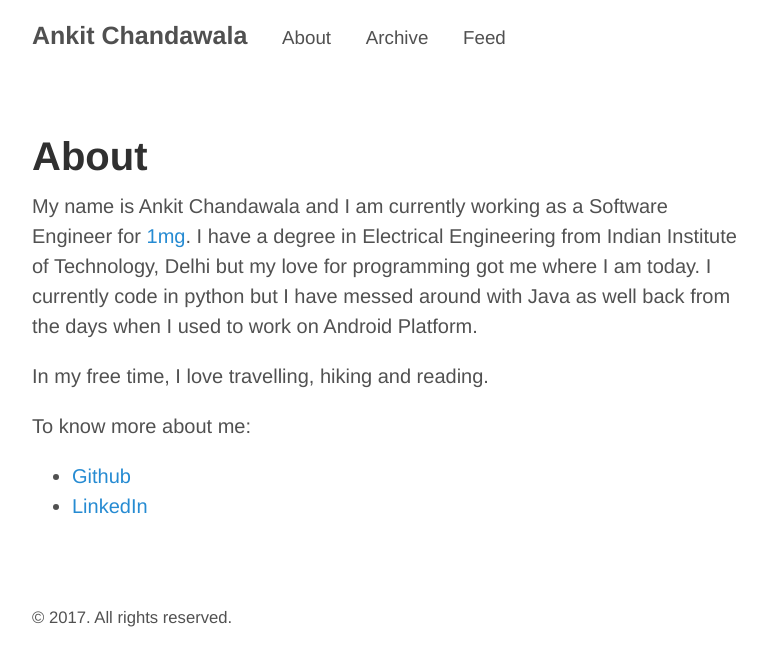
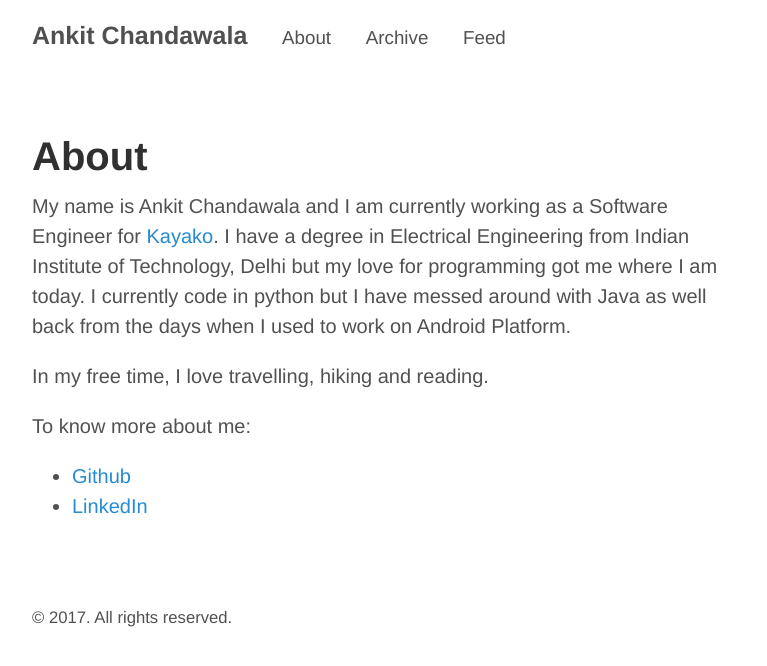
Before and after one commit to nerandell/nerandell.github.io, a Jekyll site: the page built from about.md, in a window 1280 px wide. Shown: the top 666 px of the page, without its empty margins (248-1015 px from the left). Built offline with Jekyll 4.4.1, drawn with Linux system fonts in a browser that asks for light colours; Markdown is read by kramdown in place of the engine named in the settings.

Commit message:
Update about.md

```diff
--- a/about.md
+++ b/about.md
@@ -4,7 +4,7 @@ title: About
 ---
 
 
- My name is Ankit Chandawala and I am currently working as a Software Engineer for [1mg](http://www.1mg.com). I have a degree in Electrical Engineering from Indian Institute of Technology, Delhi but my love for programming got me where I am today. I currently code in python but I have messed around with Java as well back from the days when I used to work on Android Platform.
+ My name is Ankit Chandawala and I am currently working as a Software Engineer for [Kayako](http://www.kayako.com). I have a degree in Electrical Engineering from Indian Institute of Technology, Delhi but my love for programming got me where I am today. I currently code in python but I have messed around with Java as well back from the days when I used to work on Android Platform.
 
 In my free time, I love travelling, hiking and reading.
 
```
